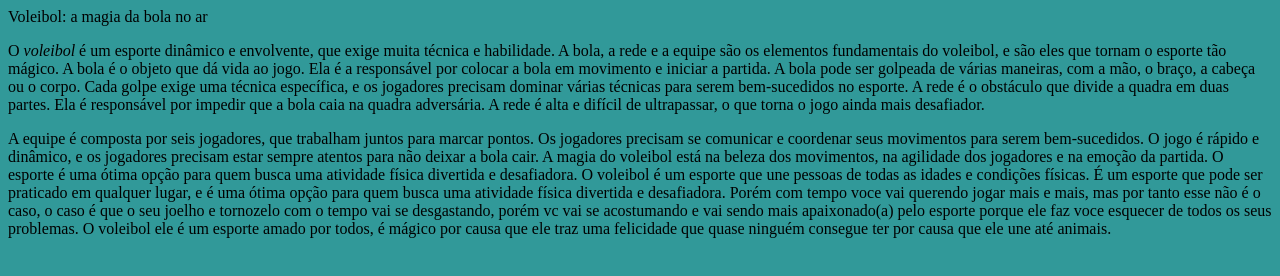
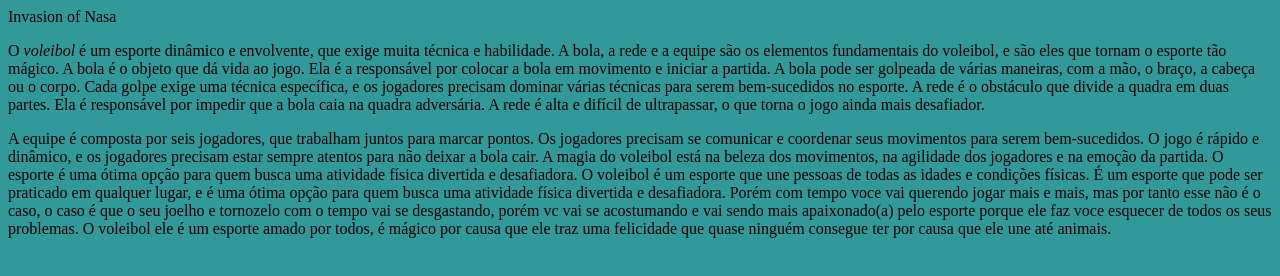
Before and after one commit to Ohlira/Invasion-of-Nasa, a plain HTML site: page index.html in a window 1280 px wide. Drawn offline with Linux system fonts and the light colour scheme.

Commit message:
editei o titulo

```diff
--- a/index.html
+++ b/index.html
@@ -2,12 +2,12 @@
 <html lang="pt-br"
 <head>
     <meta charset=" UTF-8">
-<title>Voleibol: a magia da bola no ar</title>
+<title>Invasion of Nasa</title>
 <link rel="stylesheet" href="style.css">
 </head>
 
 <body>
-</h1>Voleibol: a magia da bola no ar</h1>
+</h1>Invasion of Nasa</h1>
 
 </p>O <em>voleibol</em> é um esporte dinâmico e envolvente, que exige muita técnica e habilidade. A bola, a rede e a equipe são os elementos fundamentais do voleibol, e são eles que tornam o esporte tão mágico.
 A bola é o objeto que dá vida ao jogo. Ela é a responsável por colocar a bola em movimento e iniciar a partida. A bola pode ser golpeada de várias maneiras, com a mão, o braço, a cabeça ou o corpo. Cada golpe exige uma técnica específica, e os jogadores precisam dominar várias técnicas para serem bem-sucedidos no esporte.
```
